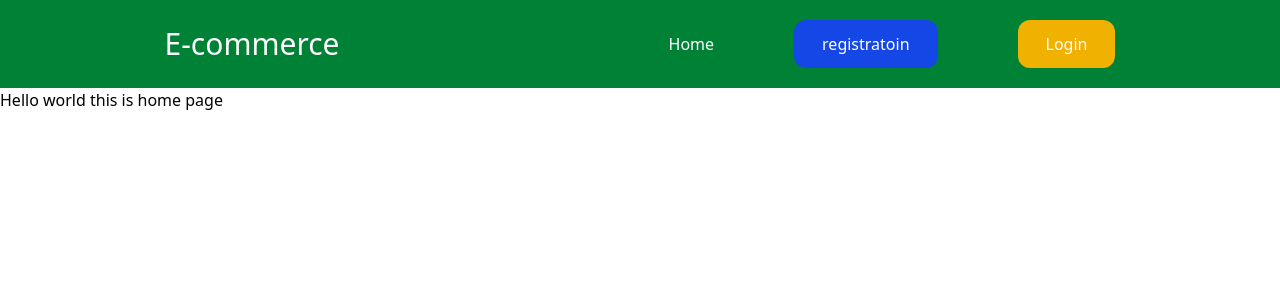
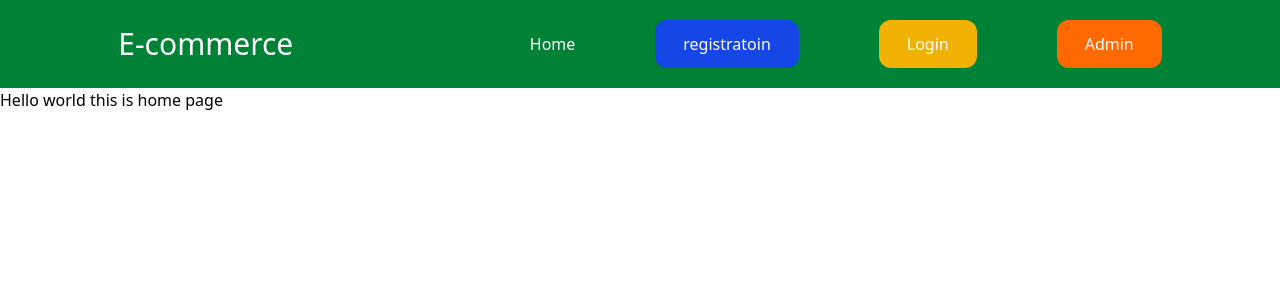
Before and after one commit to Ridwankabbo/django-practice, a React (Vite) app in the folder frontend/: page / in a window 1280 px wide. Shown: the top 300 px of the page. Built offline with nearby package versions, Linux system fonts and the light colour scheme.

Commit message:
admin page redirect to django default admin page

```diff
--- a/frontend/src/layouts/Header.jsx
+++ b/frontend/src/layouts/Header.jsx
@@ -1,7 +1,14 @@
 import React from "react";
 import { Link } from "react-router-dom";
+export default function Header(){
+    // const navigate = useNavigate();
+    const DJANGO_ADMIN_URL = 'http://127.0.0.1:8000/admin/';
 
-export default function Header(){
+    const handleRedirectAction = async()=>{
+        // const request = await fetch(DJANGO_ADMIN_URL);
+        window.location.href=DJANGO_ADMIN_URL
+
+    }
     return(
         <>
             <section className="flex justify-around items-center bg-green-700 text-white py-5">
@@ -12,6 +19,7 @@ export default function Header(){
                     <Link to={'/'} className="py-3">Home</Link>
                     <Link to={'/registration'} className="bg-blue-700 text-white px-7 py-3 rounded-xl ">registratoin</Link>
                     <Link to={'/login'} className="bg-yellow-500 text-white px-7 py-3 rounded-xl">Login</Link>
+                    <Link t0={'/admin'} className="bg-orange-500 text-white px-7 py-3 rounded-xl" onClick={handleRedirectAction}>Admin</Link>
                 </div>
             </section>
         </>
```
Also changed, not shown: 1 other file (tests, documents, lock files or other folders).
